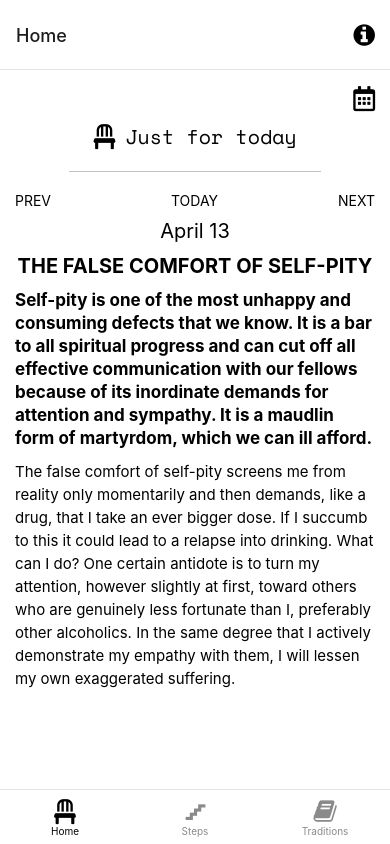
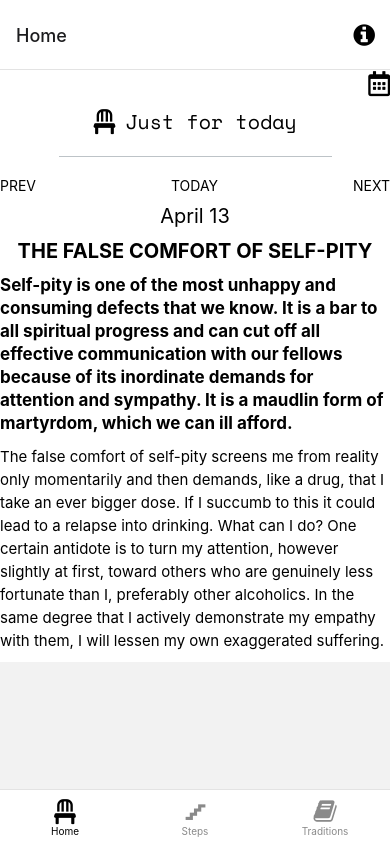
Before and after one commit to WildPastry/JustForToday, a React Native app: screen /Home in a window 390 px wide. Built offline with nearby package versions, Linux system fonts and the light colour scheme; what expo-linking would draw is missing.

Commit message:
Remove scroll view to test

```diff
--- a/app/screens/Home.tsx
+++ b/app/screens/Home.tsx
@@ -64,9 +64,7 @@ const Home: React.FC = (): JSX.Element => {
   // Render app
   const renderApp = () => {
     return (
-      <ForwardedScrollView
-        contentContainerStyle={styles.container}
-        ref={scrollViewRef}>
+      <View>
         {/* Calendar icon */}
         <FontAwesome5
           style={styles.calendarIcon}
@@ -98,7 +96,7 @@ const Home: React.FC = (): JSX.Element => {
         ) : (
           <Reflection />
         )}
-      </ForwardedScrollView>
+      </View>
     );
   };
   // Check for error state
```
